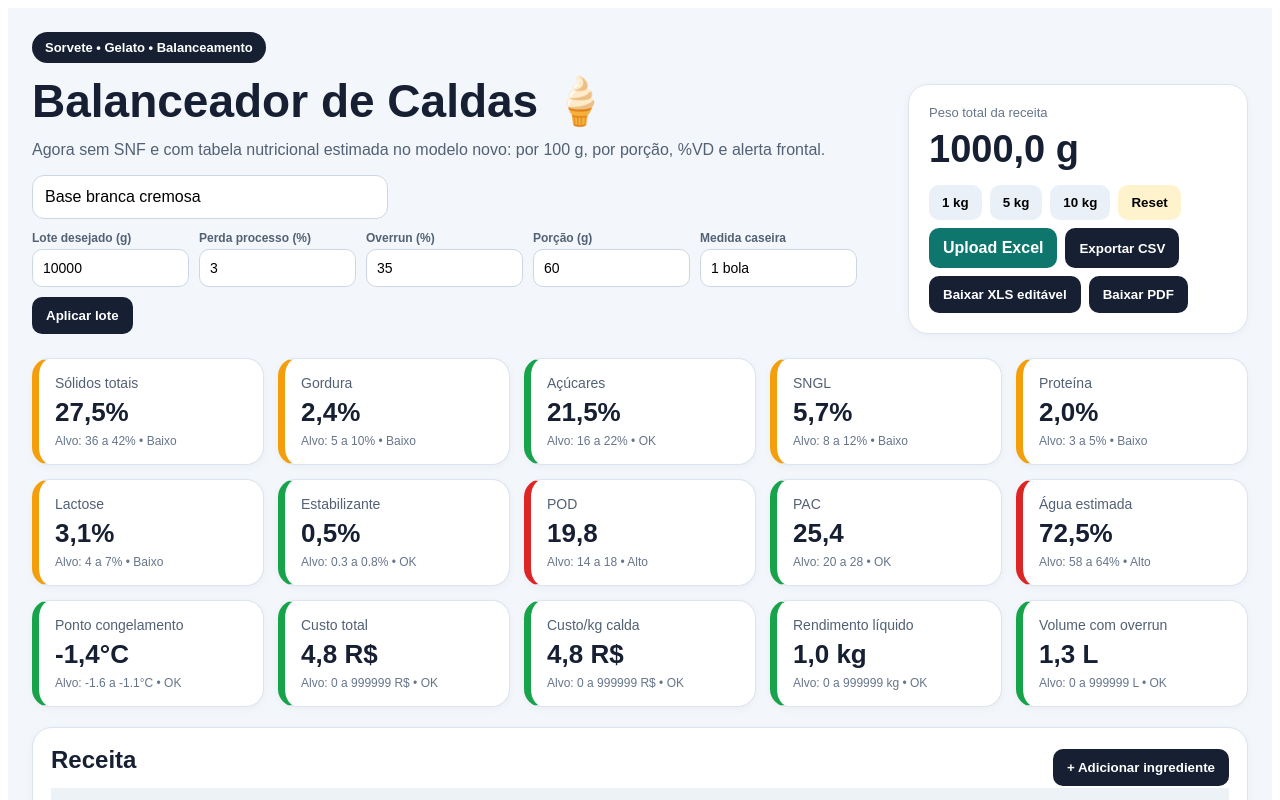
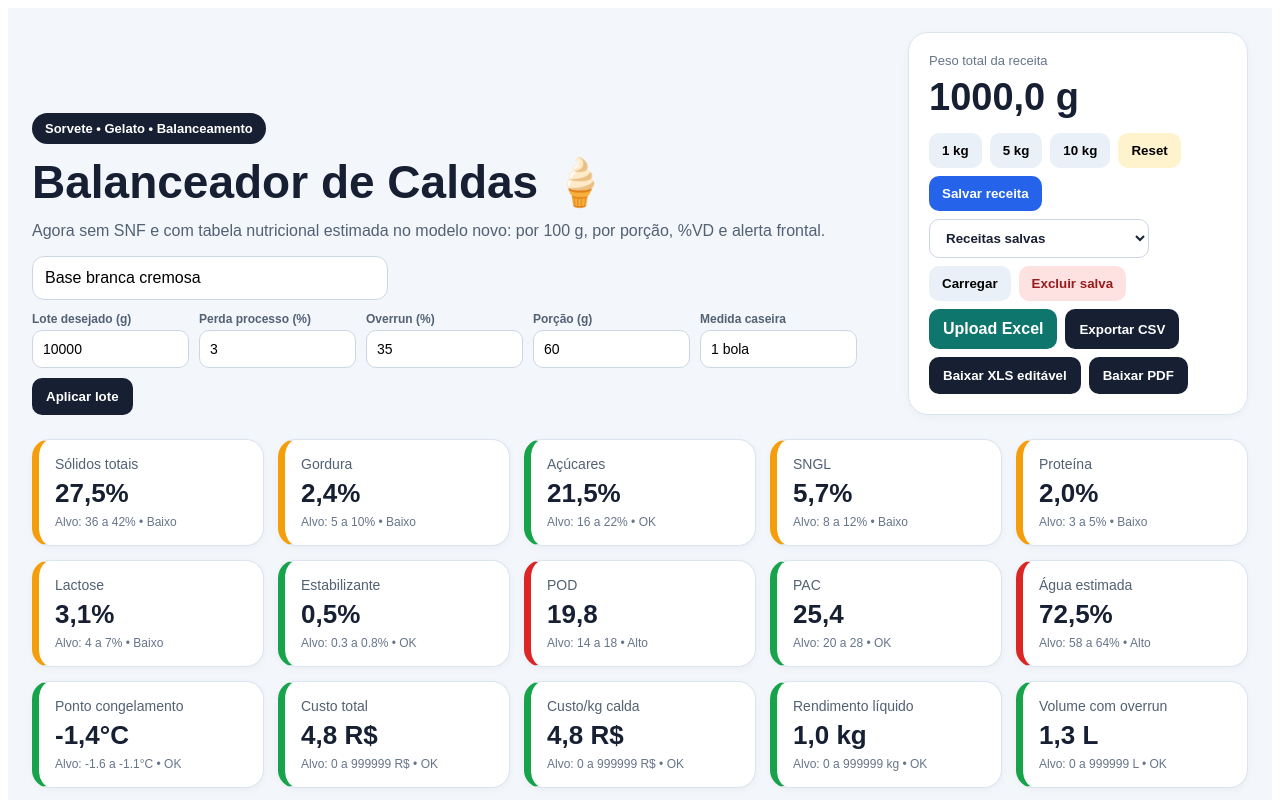
Before and after one commit to vasconcellosflori-code/Meu-balanceador-de-Caldas-de-Sorvetes, a React (Vite) app: page / in a window 1280 px wide. Shown: the top 800 px of the page. Built offline with nearby package versions, Linux system fonts and the light colour scheme.

Commit message:
Update App.jsx

```diff
--- a/src/App.jsx
+++ b/src/App.jsx
@@ -107,6 +107,14 @@ function converterLinhaExcel(linha, index) {
   };
 }
 
+function lerReceitasSalvas() {
+  try {
+    return JSON.parse(localStorage.getItem("receitasBalanceadorCaldas") || "[]");
+  } catch {
+    return [];
+  }
+}
+
 function App() {
   const [nomeReceita, setNomeReceita] = useState("Base branca cremosa");
   const [ingredientes, setIngredientes] = useState(ingredientesIniciais);
@@ -115,6 +123,8 @@ function App() {
   const [loteDesejado, setLoteDesejado] = useState(10000);
   const [porcao, setPorcao] = useState(60);
   const [medidaCaseira, setMedidaCaseira] = useState("1 bola");
+  const [receitasSalvas, setReceitasSalvas] = useState(lerReceitasSalvas);
+  const [receitaSelecionada, setReceitaSelecionada] = useState("");
 
   const pesoTotal = useMemo(() => ingredientes.reduce((soma, item) => soma + num(item.g), 0), [ingredientes]);
 
@@ -205,6 +215,53 @@ function App() {
     setLoteDesejado(10000);
     setPorcao(60);
     setMedidaCaseira("1 bola");
+  }
+
+  function salvarReceitaNoNavegador() {
+    const novaReceita = {
+      id: Date.now(),
+      nome: nomeReceita || "Receita sem nome",
+      data: new Date().toLocaleString("pt-BR"),
+      ingredientes,
+      perdaProcesso,
+      overrun,
+      loteDesejado,
+      porcao,
+      medidaCaseira
+    };
+
+    const atualizadas = [novaReceita, ...receitasSalvas.filter(r => r.nome !== novaReceita.nome)].slice(0, 50);
+    localStorage.setItem("receitasBalanceadorCaldas", JSON.stringify(atualizadas));
+    setReceitasSalvas(atualizadas);
+    setReceitaSelecionada(String(novaReceita.id));
+    alert("Receita salva neste navegador.");
+  }
+
+  function carregarReceitaSalva() {
+    const receita = receitasSalvas.find(r => String(r.id) === String(receitaSelecionada));
+    if (!receita) {
+      alert("Selecione uma receita salva para carregar.");
+      return;
+    }
+
+    setNomeReceita(receita.nome);
+    setIngredientes(receita.ingredientes || ingredientesIniciais);
+    setPerdaProcesso(receita.perdaProcesso ?? 3);
+    setOverrun(receita.overrun ?? 35);
+    setLoteDesejado(receita.loteDesejado ?? 10000);
+    setPorcao(receita.porcao ?? 60);
+    setMedidaCaseira(receita.medidaCaseira ?? "1 bola");
+  }
+
+  function excluirReceitaSalva() {
+    if (!receitaSelecionada) {
+      alert("Selecione uma receita salva para excluir.");
+      return;
+    }
+    const atualizadas = receitasSalvas.filter(r => String(r.id) !== String(receitaSelecionada));
+    localStorage.setItem("receitasBalanceadorCaldas", JSON.stringify(atualizadas));
+    setReceitasSalvas(atualizadas);
+    setReceitaSelecionada("");
   }
 
   function importarExcel(event) {
@@ -428,6 +485,13 @@ function App() {
               <button style={styles.button} onClick={() => escalarReceita(5000)}>5 kg</button>
               <button style={styles.button} onClick={() => escalarReceita(10000)}>10 kg</button>
               <button style={styles.buttonLight} onClick={resetar}>Reset</button>
+              <button style={styles.saveButton} onClick={salvarReceitaNoNavegador}>Salvar receita</button>
+              <select style={styles.selectRecipe} value={receitaSelecionada} onChange={(e) => setReceitaSelecionada(e.target.value)}>
+                <option value="">Receitas salvas</option>
+                {receitasSalvas.map(r => <option key={r.id} value={r.id}>{r.nome} • {r.data}</option>)}
+              </select>
+              <button style={styles.button} onClick={carregarReceitaSalva}>Carregar</button>
+              <button style={styles.deleteSmallButton} onClick={excluirReceitaSalva}>Excluir salva</button>
               <label style={styles.uploadButton}>
                 Upload Excel
                 <input type="file" accept=".xlsx,.xls" onChange={importarExcel} style={{ display: "none" }} />
@@ -549,6 +613,9 @@ const styles = {
   buttonRow: { display: "flex", flexWrap: "wrap", gap: 8 },
   button: { background: "#eaf0f7", border: 0, borderRadius: 10, padding: "10px 13px", fontWeight: "bold", cursor: "pointer" },
   buttonLight: { background: "#fff3cd", border: 0, borderRadius: 10, padding: "10px 13px", fontWeight: "bold", cursor: "pointer" },
+  saveButton: { background: "#2563eb", color: "white", border: 0, borderRadius: 10, padding: "10px 13px", fontWeight: "bold", cursor: "pointer" },
+  selectRecipe: { background: "white", border: "1px solid #ccd6e3", borderRadius: 10, padding: "10px 12px", minWidth: 220, fontWeight: "bold", color: "#172033" },
+  deleteSmallButton: { background: "#fee2e2", color: "#991b1b", border: 0, borderRadius: 10, padding: "10px 13px", fontWeight: "bold", cursor: "pointer" },
   primaryButton: { background: "#172033", color: "white", border: 0, borderRadius: 10, padding: "11px 14px", fontWeight: "bold", cursor: "pointer" },
   uploadButton: { background: "#0f766e", color: "white", border: 0, borderRadius: 10, padding: "11px 14px", fontWeight: "bold", cursor: "pointer", display: "inline-flex", alignItems: "center", justifyContent: "center" },
   cards: { display: "grid", gridTemplateColumns: "repeat(5, 1fr)", gap: 14, marginBottom: 20 },
```
